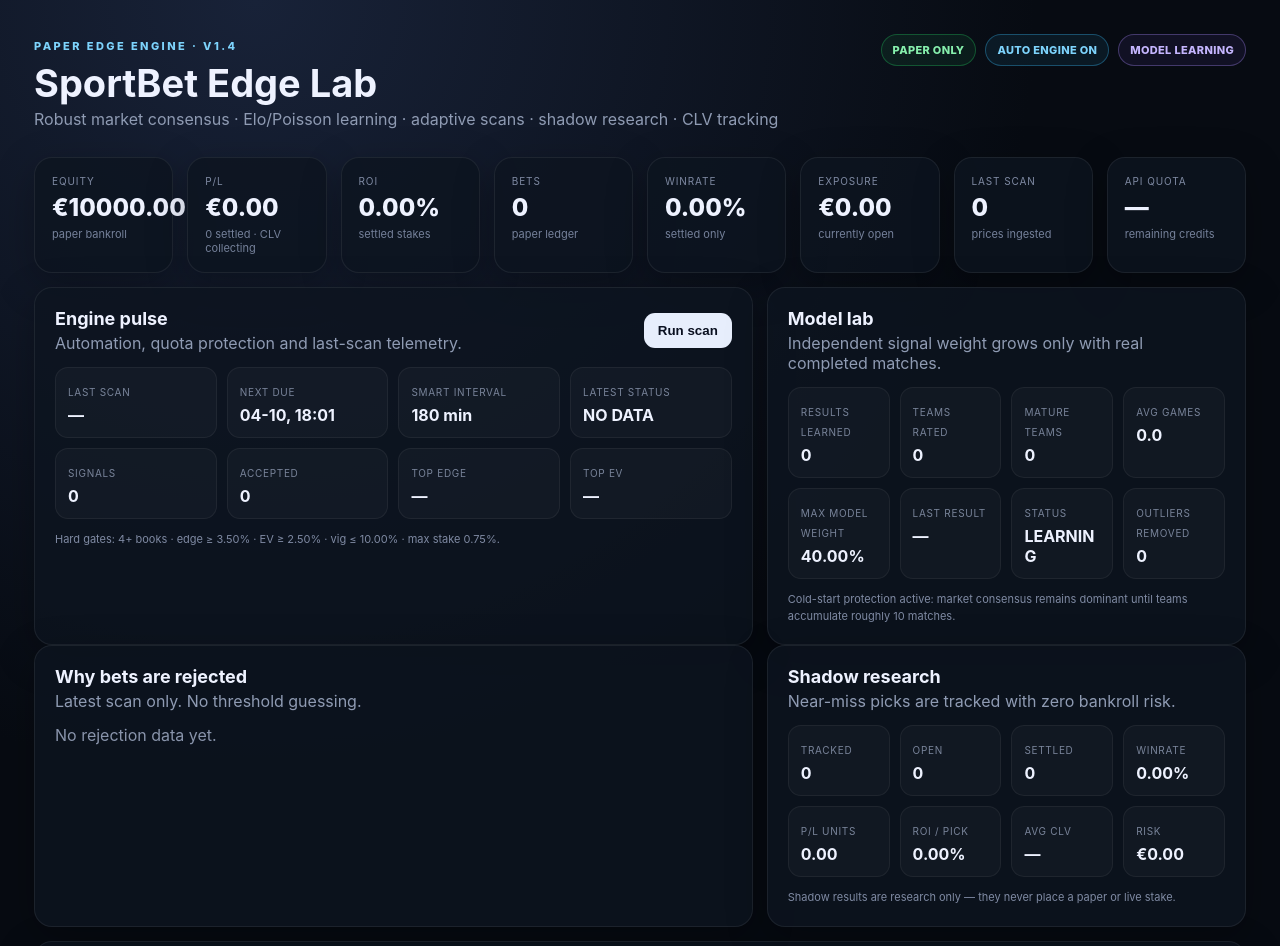
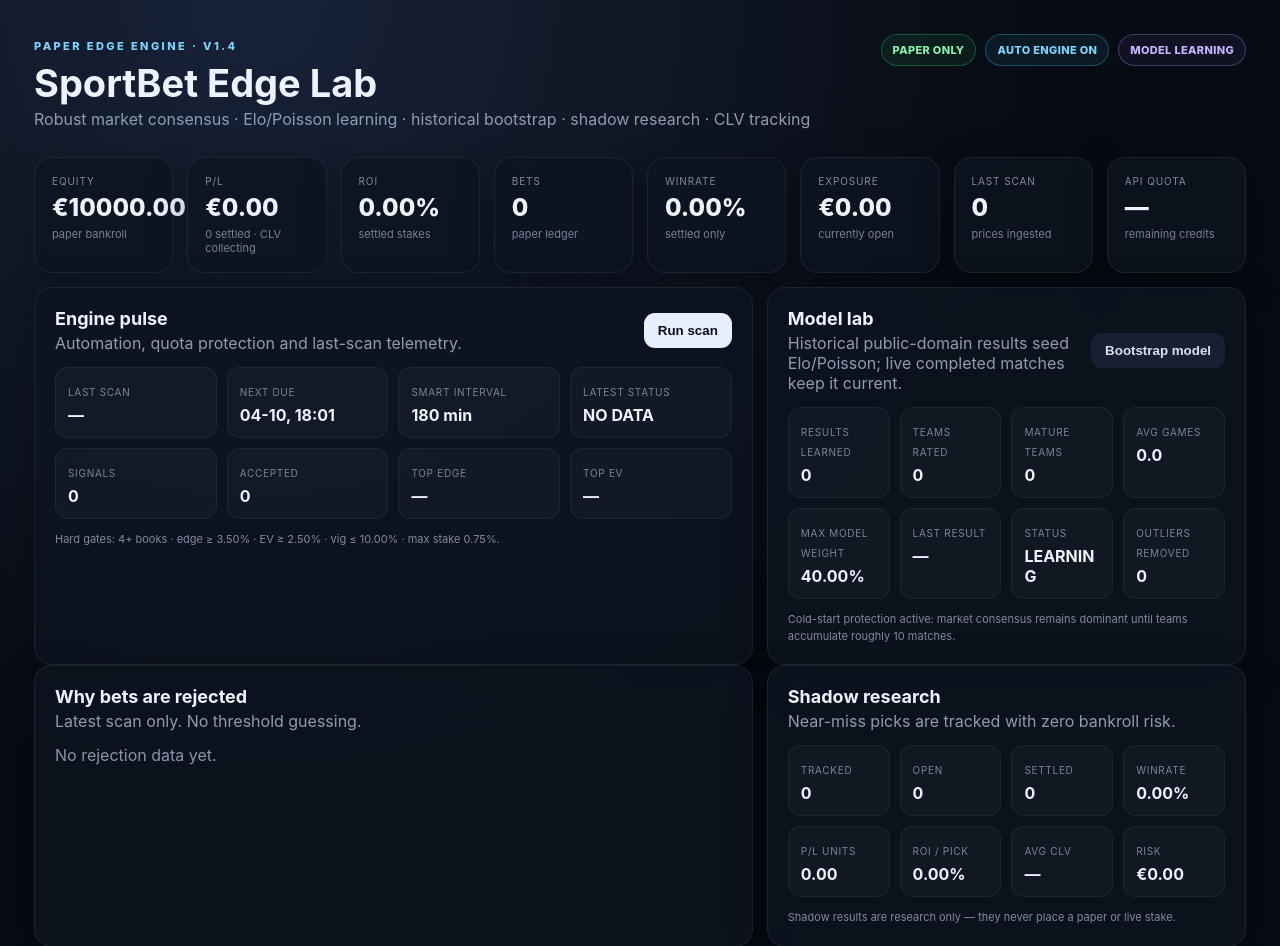
Before and after one commit to AzizQuinten/Sportbets, a FastAPI app: page / in a window 1280 px wide. Shown: the top 946 px of the page. Run offline with FastAPI, Linux system fonts and the light colour scheme; data that the repository does not hold is empty; some libraries are stand-ins or nearby versions.

Commit message:
V1.4: add model bootstrap control and source messaging

```diff
--- a/app/templates/dashboard.html
+++ b/app/templates/dashboard.html
@@ -13,7 +13,7 @@
     <div>
       <span class="eyebrow">PAPER EDGE ENGINE · V{{ app_version }}</span>
       <h1>SportBet Edge Lab</h1>
-      <p>Robust market consensus · Elo/Poisson learning · adaptive scans · shadow research · CLV tracking</p>
+      <p>Robust market consensus · Elo/Poisson learning · historical bootstrap · shadow research · CLV tracking</p>
     </div>
     <div class="headerRight">
       <div class="status">PAPER ONLY</div>
@@ -35,7 +35,10 @@
     </div>
 
     <div class="panel">
-      <div class="panelHead"><div><h2>Model lab</h2><p>Independent signal weight grows only with real completed matches.</p></div></div>
+      <div class="panelHead">
+        <div><h2>Model lab</h2><p>Historical public-domain results seed Elo/Poisson; live completed matches keep it current.</p></div>
+        <button class="ghost" id="bootstrapBtn" onclick="bootstrapModel()">Bootstrap model</button>
+      </div>
       <div class="engineGrid" id="modelStats"></div>
       <div class="subtle" id="modelLine"></div>
     </div>
```
